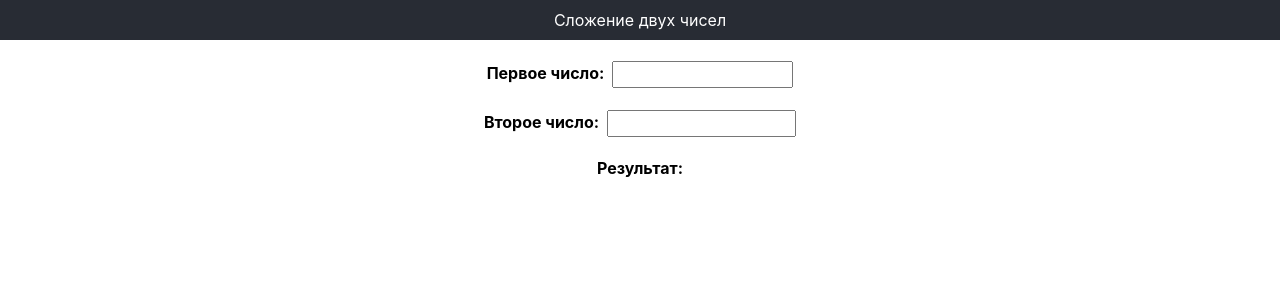
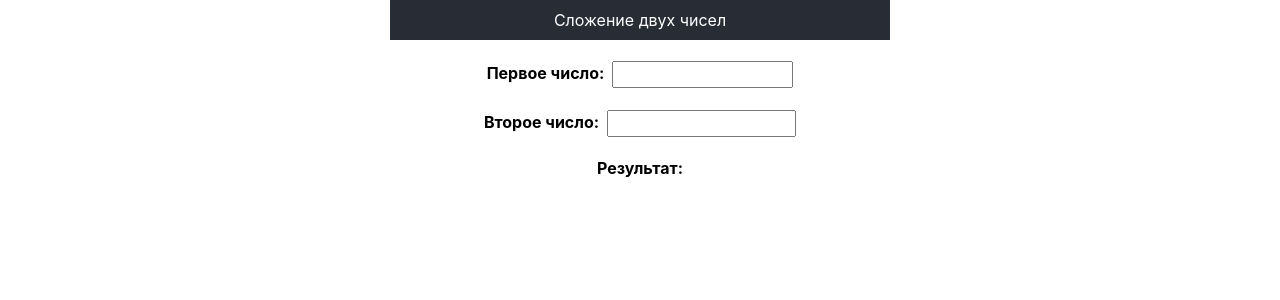
Before and after one commit to alvi813/input-calc2, a React (Create React App) app: page / in a window 1280 px wide. Shown: the top 300 px of the page. Built offline with nearby package versions, Linux system fonts and the light colour scheme.

Commit message:
add styles of classes

```diff
--- a/src/App.css
+++ b/src/App.css
@@ -1,3 +1,25 @@
 .App {
   text-align: center;
 }
+
+.title {
+  background-color: darkgreen;
+  color: white;
+  padding-top: 10px;
+  padding-bottom: 10px;
+  margin: auto;
+  width: 500px;
+}
+
+.calculation {
+  background-color: floralwhite;
+  margin: 25px auto;
+  width: 500px;
+  border: 2px solid darkgreen;
+}
+
+.inputField {
+  text-align: center;
+  padding: 4px 0 4px 0;
+  width: 100px;
+}
```
